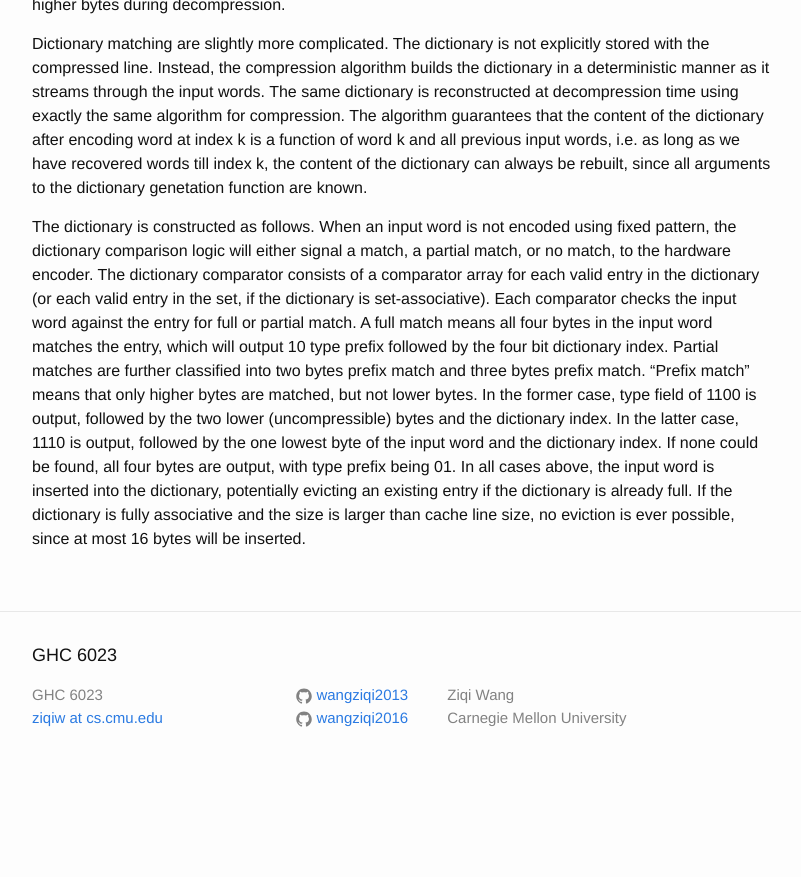
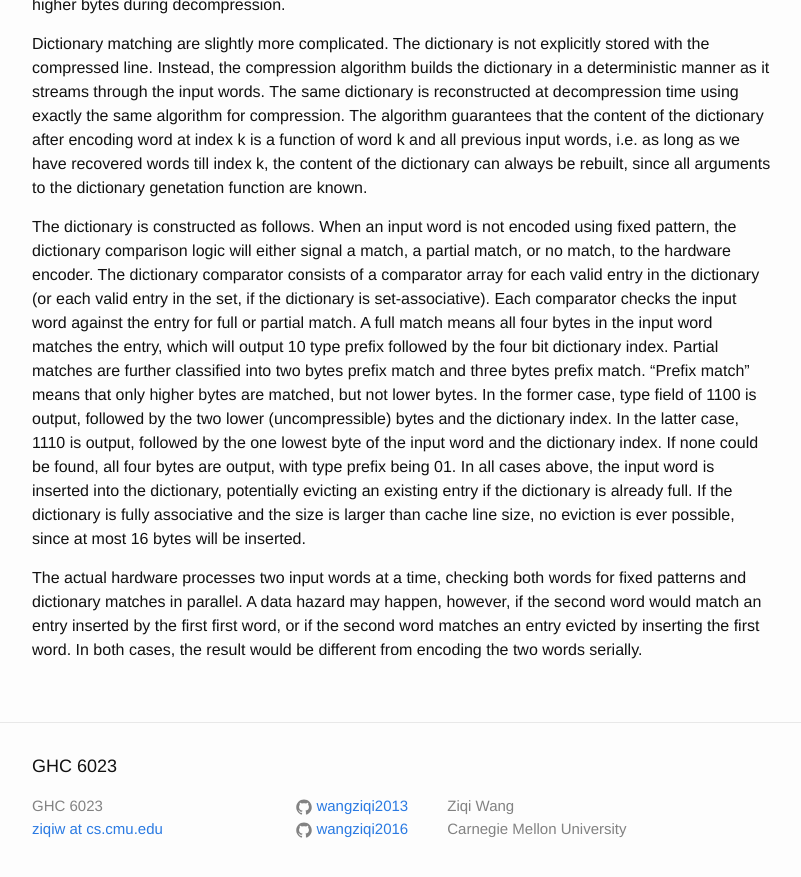
Before and after one commit to wangziqi2013/wangziqi2013.github.io, a Jekyll site: the page built from _posts/2020-06-11-cpack.markdown, in a window 1280 px wide and 900 px high, scrolled down 1681 px. Shown: the top 877 px of the window, without its empty margins (238-1039 px from the left). Built offline with Jekyll 4.4.1, drawn with Linux system fonts in a browser that asks for light colours; before the commit the page ends 2470 px from its top, so only the background shows below that.

Commit message:
Adding hazard

```diff
--- a/_posts/2020-06-11-cpack.markdown
+++ b/_posts/2020-06-11-cpack.markdown
@@ -78,3 +78,8 @@ If none could be found, all four bytes are output, with type prefix being 01.
 In all cases above, the input word is inserted into the dictionary, potentially evicting an existing entry if the dictionary
 is already full. If the dictionary is fully associative and the size is larger than cache line size, no eviction is ever
 possible, since at most 16 bytes will be inserted.
+
+The actual hardware processes two input words at a time, checking both words for fixed patterns and dictionary matches
+in parallel. A data hazard may happen, however, if the second word would match an entry inserted by the first first word,
+or if the second word matches an entry evicted by inserting the first word. In both cases, the result would be different
+from encoding the two words serially.
```
